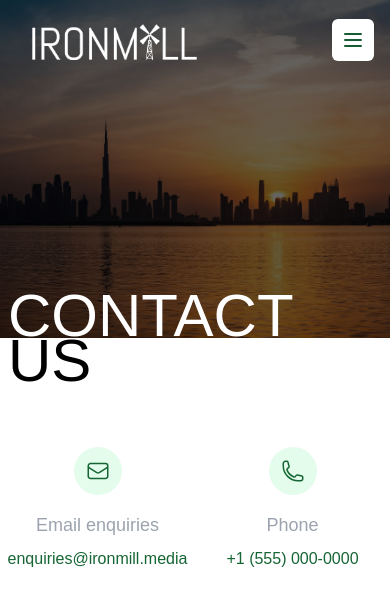
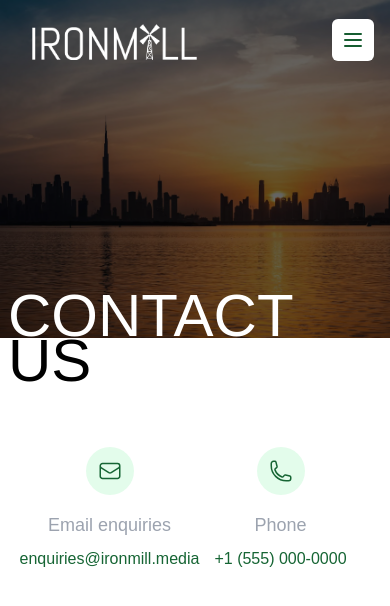
Before and after one commit to rorrrr/iron-mill, a React (Vite) app: page /contact-us in a window 390 px wide. Shown: the top 606 px of the page. Built offline with nearby package versions, Linux system fonts and the light colour scheme; a web font is replaced by a local one.

Commit message:
contact us padding

```diff
--- a/src/ContactUs.tsx
+++ b/src/ContactUs.tsx
@@ -9,7 +9,7 @@ function ContactUs() {
       <section className="relative w-full flex flex-col items-center justify-center text-center text-white">
         <section className="bg-white dark:bg-gray-900">
           <div className="container p-6 mx-auto">
-            <div className="grid  gap-12 mt-10 grid-cols-2">
+            <div className="grid sm:gap-12 mt-10 grid-cols-2">
               <div className="flex flex-col items-center justify-center text-center">
                 <span className="p-3 text-green-800 rounded-full bg-green-100/80 dark:bg-gray-800">
                   <svg
```
